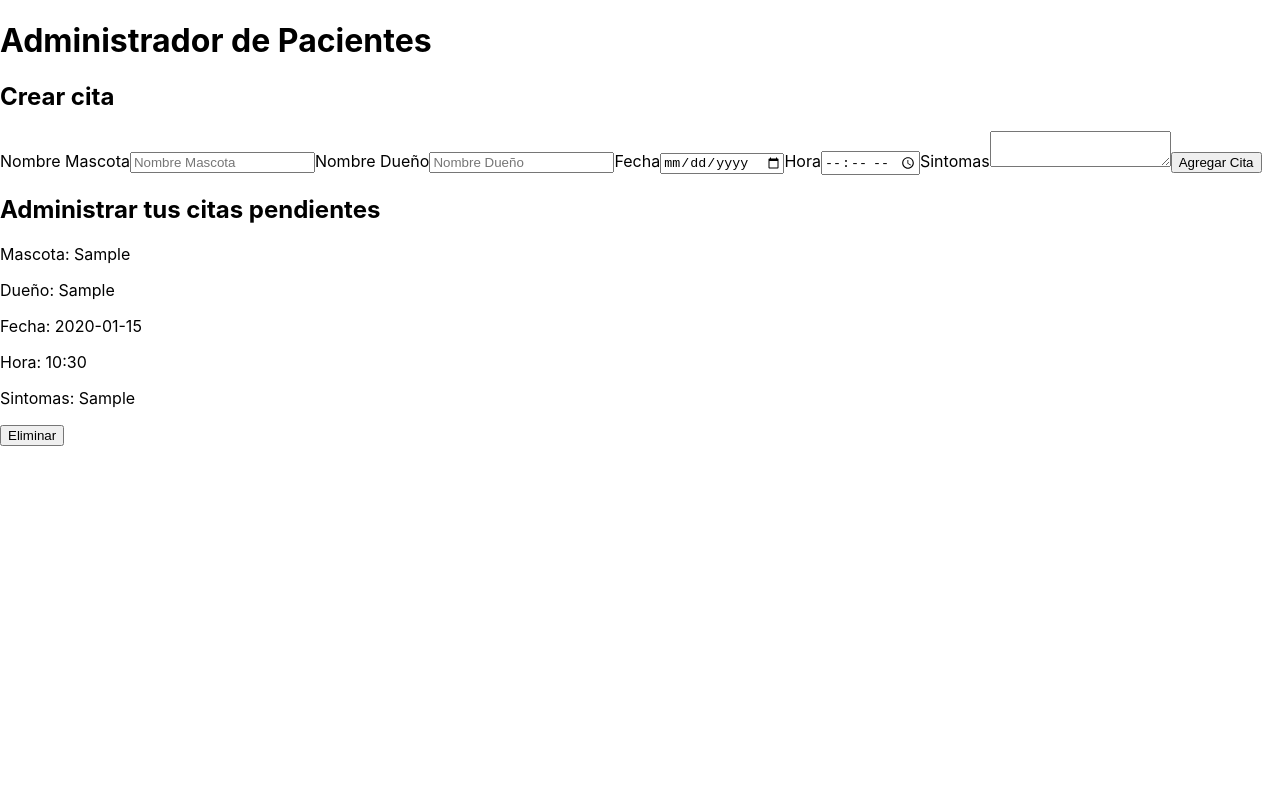
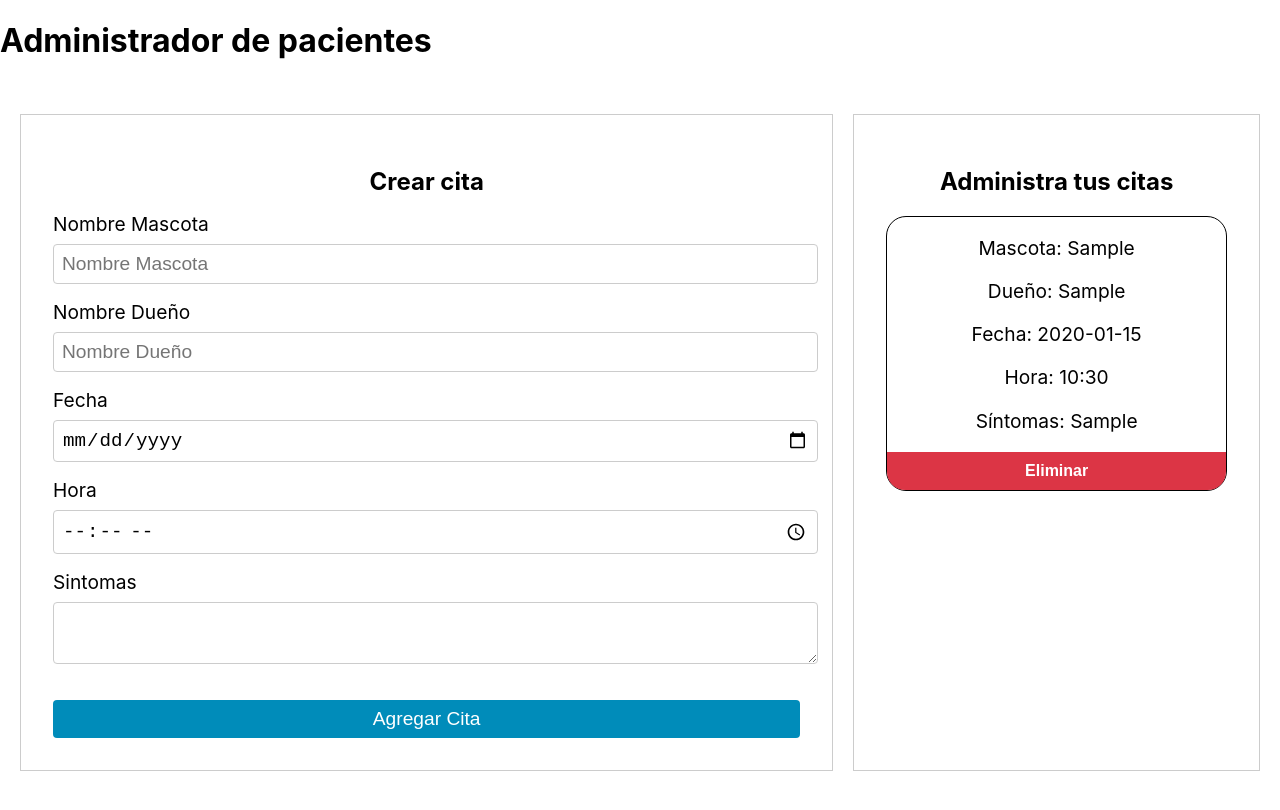
Before and after one commit to amarmor878/Purrfect-Planner, a React (Create React App) app: page / in a window 1280 px wide. Both pictures are taken after typing "Sample", "Sample", "2020-01-15", "10:30", "Sample" into the empty fields and a click on the button "Agregar Cita". Shown: the top 810 px of the page. Built offline with nearby package versions, Linux system fonts and the light colour scheme; the HTML template or start-up script is replaced by a standard one.

Commit message:
funcionalidad componentes y estilos

```diff
--- a/package.json
+++ b/package.json
@@ -9,6 +9,7 @@
     "react": "^18.2.0",
     "react-dom": "^18.2.0",
     "react-scripts": "5.0.1",
+    "styled-components": "^5.3.6",
     "web-vitals": "^2.1.4"
   },
   "scripts": {
--- a/src/App.js
+++ b/src/App.js
@@ -1,54 +1,64 @@
-import React, { Fragment } from "react";
-import { useState, useEffect } from "react";
+import React, { useState, useEffect } from 'react';
+import styled from 'styled-components';
+import Formulario from './Componentes/Formulario';
+import ListaCitas from './Componentes/ListaCitas';
 
-import Cita from "./Componentes/Cita.jsx";
-import Formulario from "./Componentes/Formulario.jsx";
+const Container = styled.div`
+  display: grid;
+  grid-template-columns: 2fr 1fr;
+  grid-gap: 20px;
+  margin: 20px;
 
-function App() {
-  let listaCitas = JSON.parse(localStorage.getItem("citas"));
-  if (!listaCitas) {
-    listaCitas = [];
+  @media (max-width: 768px) {
+    grid-template-columns: 1fr;
+  }
+`;
+
+export default function App() {
+  // Citas en local storage
+  let citasIniciales = JSON.parse(localStorage.getItem('citas'));
+  if (!citasIniciales) {
+    citasIniciales = [];
   }
 
-  const [citas, setCitas] = useState(listaCitas);
+  // Array de citas
+  const [citas, setCitas] = useState(citasIniciales);
 
+  // useEffect para realizar ciertas operaciones cuando el state cambia
   useEffect(() => {
-    if (listaCitas) {
-      localStorage.setItem("citas", JSON.stringify(citas));
+    let citasIniciales = JSON.parse(localStorage.getItem('citas'));
+
+    if (citasIniciales) {
+      localStorage.setItem('citas', JSON.stringify(citas));
     } else {
-      localStorage.setItem("citas", JSON.stringify([]));
+      localStorage.setItem('citas', JSON.stringify([]));
     }
-  }, [citas, listaCitas]);
+  }, [citas]);
 
+  // Funcion que tome las citas actuales y agregue la nueva
   const crearCita = (cita) => {
-    setCitas([...citas, cita]);
+    setCitas([
+      ...citas,
+      cita
+    ]);
   };
 
+  // Funcion que elimina una cita por su id
   const eliminarCita = (id) => {
     const nuevasCitas = citas.filter((cita) => cita.id !== id);
     setCitas(nuevasCitas);
   };
 
-  const mensaje =
-    citas.length === 0 ? "No hay citas" : "Administrar tus citas pendientes";
   return (
-    <Fragment>
-      <h1>Administrador de Pacientes</h1>
-      <div className="container">
-        <div className="row">
-          <div className="one-half column">
-            <Formulario crearCita={crearCita} />
-          </div>
-          <div className="one-half column">
-            <h2>{mensaje}</h2>
-            {citas.map((cita) => (
-              <Cita key={cita.id} cita={cita} eliminarCita={eliminarCita} />
-            ))}
-          </div>
-        </div>
-      </div>
-    </Fragment>
+    <div>
+      <header>
+        <h1>Administrador de pacientes</h1>
+      </header>
+
+      <Container>
+        <Formulario crearCita={crearCita} />
+        <ListaCitas citas={citas} eliminarCita={eliminarCita} />
+      </Container>
+    </div>
   );
 }
-
-export default App;
--- a/src/Componentes/Cita.jsx
+++ b/src/Componentes/Cita.jsx
@@ -1,22 +1,17 @@
-import React from 'react'
-import PropTypes from 'prop-types'
+import React from 'react';
+import { CitaContenedor, Campo, BotonEliminar } from '../Estilos/CitaStyled'
 
+const Cita = ({ cita, eliminarCita }) => {
+    return (
+        <CitaContenedor>
+            <Campo>Mascota: <span>{cita.mascota}</span></Campo>
+            <Campo>Dueño: <span>{cita.duenio}</span></Campo>
+            <Campo>Fecha: <span>{cita.fecha}</span></Campo>
+            <Campo>Hora: <span>{cita.hora}</span></Campo>
+            <Campo>Síntomas: <span>{cita.sintomas}</span></Campo>
+            <Campo><BotonEliminar onClick={() => eliminarCita(cita.id)}>Eliminar</BotonEliminar></Campo>
+        </CitaContenedor>
+    );
+};
 
-export default function Cita({ cita, eliminarCita }) {
-    return (
-        <div className="cita">
-            <p>Mascota: <span>{cita.mascota}</span></p>
-            <p>Dueño: <span>{cita.duenio}</span></p>
-            <p>Fecha: <span>{cita.fecha}</span></p>
-            <p>Hora: <span>{cita.hora}</span></p>
-            <p>Sintomas: <span>{cita.sintomas}</span></p>
-
-            <button className="button eliminar u-full.width" onClick={() => eliminarCita(cita.id)}>Eliminar</button>
-        </div>
-    )
-}
-
-Cita.prototype = {
-    cita: PropTypes.object.isRequired,
-    eliminarCita: PropTypes.func.isRequired
-}
+export default Cita;
--- a/src/Componentes/Formulario.jsx
+++ b/src/Componentes/Formulario.jsx
@@ -1,40 +1,40 @@
-import React, { Fragment } from 'react';
-import { useState } from 'react';
-import PropTypes from 'prop-types';
+import React, { useState } from 'react';
+import FormularioWrapper from '../Estilos/FormuStyled'
 
-export default function Formulario({ crearCita }) {
+const Formulario = ({ crearCita }) => {
 
     const [cita, setCita] = useState({
         mascota: '',
         duenio: '',
         fecha: '',
         hora: '',
-        sintomas: '',
+        sintomas: ''
     });
 
     const [error, setError] = useState(false);
 
-    const handleChange = (e) => {
+    const handleChange = e => {
         setCita({
-            ...cita, [e.target.name]: e.target.value
-        })
-    }
+            ...cita,
+            [e.target.name]: e.target.value
+        });
+    };
 
     const { mascota, duenio, fecha, hora, sintomas } = cita;
 
-    const enviarCita = (e) => {
+    const enviarCita = e => {
         e.preventDefault();
 
         if (mascota.trim() === '' || duenio.trim() === '' || fecha.trim() === '' || hora.trim() === '' || sintomas.trim() === '') {
-            setError(true)
+            setError(true);
             return;
         }
 
         setError(false);
 
-        crearCita({
-            ...cita, id: Date.now()
-        });
+        cita.id = Date.now();
+
+        crearCita(cita);
 
         setCita({
             mascota: '',
@@ -42,19 +42,18 @@ export default function Formulario({ crearCita }) {
             fecha: '',
             hora: '',
             sintomas: ''
-        })
-    }
+        });
+    };
 
     return (
-        <Fragment>
+        <FormularioWrapper>
             <h2>Crear cita</h2>
-            {error ? <p className='alerta-error'>Todos los campos son obligatorios</p> : null}
+            {error ? <p>Todos los campos son obligatorios</p> : null}
             <form onSubmit={enviarCita}>
                 <label>Nombre Mascota</label>
                 <input
                     type="text"
                     name="mascota"
-                    className="u-full-width"
                     placeholder="Nombre Mascota"
                     onChange={handleChange}
                     value={mascota}
@@ -63,7 +62,6 @@ export default function Formulario({ crearCita }) {
                 <input
                     type="text"
                     name="duenio"
-                    className="u-full-width"
                     placeholder="Nombre Dueño"
                     onChange={handleChange}
                     value={duenio}
@@ -72,7 +70,6 @@ export default function Formulario({ crearCita }) {
                 <input
                     type="date"
                     name="fecha"
-                    className="u-full-width"
                     onChange={handleChange}
                     value={fecha}
                 />
@@ -80,23 +77,19 @@ export default function Formulario({ crearCita }) {
                 <input
                     type="time"
                     name="hora"
-                    className="u-full-width"
                     onChange={handleChange}
                     value={hora}
                 />
                 <label>Sintomas</label>
                 <textarea
-                    className="u-full-width"
                     name='sintomas'
                     onChange={handleChange}
                     value={sintomas}
                 ></textarea>
-                <button type='submit' className="u-full-width button-primary">Agregar Cita</button>
+                <button type='submit'>Agregar Cita</button>
             </form>
-        </Fragment>
-    )
-}
+        </FormularioWrapper>
+    );
+};
 
-Formulario.propTypes = {
-    crearCita: PropTypes.func.isRequired
-}
+export default Formulario;
--- /dev/null
+++ b/src/Componentes/ListaCitas.js
@@ -0,0 +1,22 @@
+import React from 'react';
+import Cita from './Cita';
+import { ListaContenedor } from '../Estilos/ListaStyled';
+
+export default function ListaCitas({ citas, eliminarCita }) {
+    return (
+        <ListaContenedor>
+            <h2>Administra tus citas</h2>
+
+            {citas.length === 0
+                ? <p>No hay citas</p>
+                : citas.map((cita) => (
+                    <Cita
+                        key={cita.id}
+                        cita={cita}
+                        eliminarCita={eliminarCita}
+                    />
+                ))
+            }
+        </ListaContenedor>
+    );
+}
--- /dev/null
+++ b/src/Estilos/CitaStyled.jsx
@@ -0,0 +1,33 @@
+import styled from 'styled-components';
+
+export const CitaContenedor = styled.div`
+  border: 1px solid black;
+  border-radius: 20px;
+  margin-bottom: 10px;
+`;
+
+export const Campo = styled.p`
+  font-size: 1.2rem;
+  margin-bottom: 0;
+`;
+
+export const ValorCampo = styled.span`
+  font-size: 1.1rem;
+`;
+
+export const BotonEliminar = styled.button`
+  font-weight: bold;
+  background-color: #dc3545;
+  border: none;
+  color: #fff;
+  font-size: 16px;
+  padding: 10px;
+  width: 100%;
+  transition: background-color .3s ease;
+  border-radius: 0px 0px 18px 18px;
+  cursor: pointer;
+
+  &:hover {
+    background-color: #c82333;
+  }
+`;
--- /dev/null
+++ b/src/Estilos/FormuStyled.jsx
@@ -0,0 +1,56 @@
+import styled from 'styled-components'
+
+const FormularioWrapper = styled.div`
+  margin: 2rem 0;
+  padding: 2rem;
+  border: 1px solid #ccc;
+
+  h2 {
+    margin-bottom: 1rem;
+    font-size: 1.5rem;
+    text-align: center;
+  }
+
+  label {
+    display: block;
+    margin-bottom: 0.5rem;
+    font-size: 1.2rem;
+  }
+
+  input[type='text'],
+  input[type='date'],
+  input[type='time'],
+  textarea {
+    width: 100%;
+    padding: 0.5rem;
+    margin-bottom: 1rem;
+    border: 1px solid #ccc;
+    border-radius: 4px;
+    font-size: 1.2rem;
+  }
+
+  button[type='submit'] {
+    display: block;
+    width: 100%;
+    padding: 0.5rem;
+    margin-top: 1rem;
+    background-color: #008CBA;
+    color: white;
+    border: none;
+    border-radius: 4px;
+    font-size: 1.2rem;
+    cursor: pointer;
+
+    &:hover {
+      background-color: #00688B;
+    }
+  }
+
+  p {
+    margin-top: 1rem;
+    color: red;
+    font-size: 1.2rem;
+    font-weight: bold;
+  }
+`
+export default FormularioWrapper;
--- /dev/null
+++ b/src/Estilos/ListaStyled.jsx
@@ -0,0 +1,16 @@
+import styled from 'styled-components';
+
+export const ListaContenedor = styled.div`
+  margin: 2rem 0;
+  padding: 2rem;
+  border: 1px solid #ccc;
+
+  h2 {
+    text-align: center;
+  }
+
+  p {
+    text-align: center;
+    font-size: 1.2rem;
+  }
+`;
```
Also changed, not shown: 2 other files (tests, documents, lock files or other folders).
